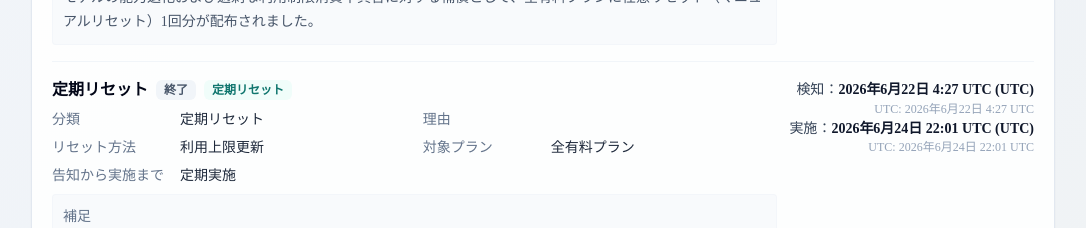
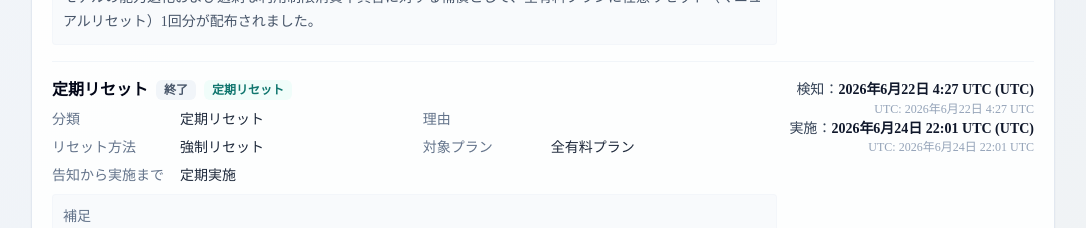
Before and after one commit to gussuri/codex-reset-observatory, a Next.js app: page / in a window 1280 px wide. Shown: the part 1640-1868 px from the top of the page, without its empty margins (97-1183 px from the left). Built offline with nearby package versions, Linux system fonts and the light colour scheme; no server answers.

Commit message:
Set June 25 reset method

```diff
--- a/data/resetHistory.ts
+++ b/data/resetHistory.ts
@@ -147,7 +147,7 @@ export const LOCAL_RESET_HISTORY: Array<WindowEventLike> = [
     details: {
       cycleType: "定期リセット",
       reasonType: "",
-      resetMethod: "利用上限更新",
+      resetMethod: "強制リセット",
       scope: "全有料プラン",
       noticeToExecution: "定期実施",
       note: "通常の1週間サイクルのタイミングで、Codexの利用上限リセットが実施されました。",
```
